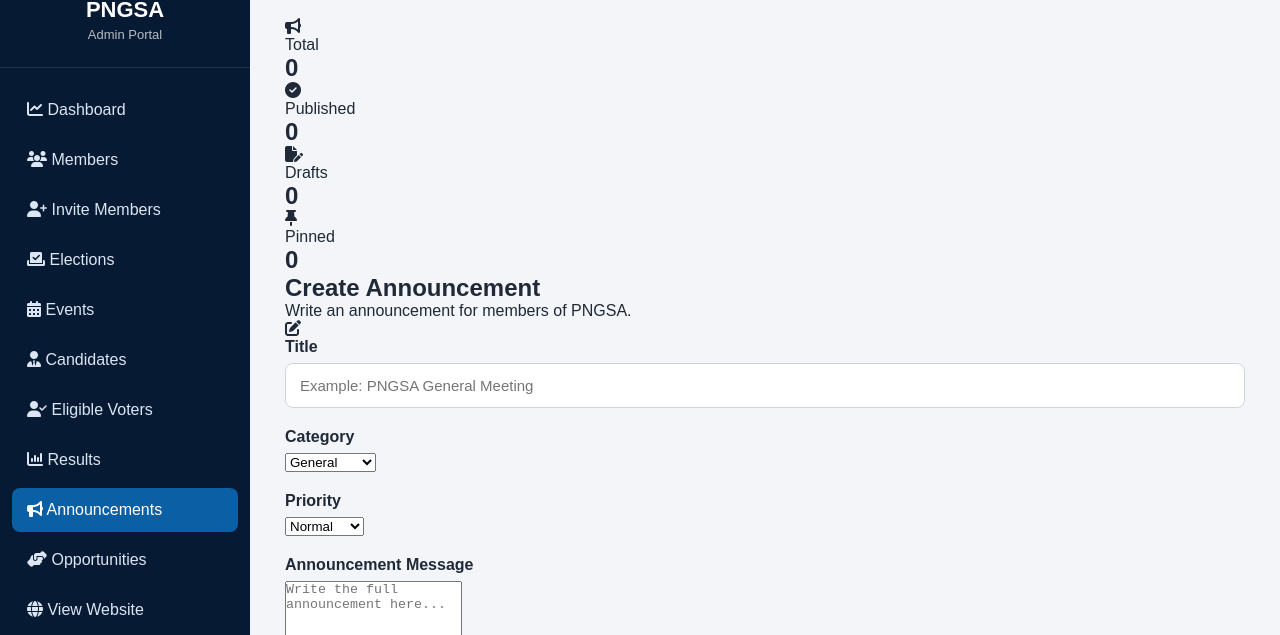
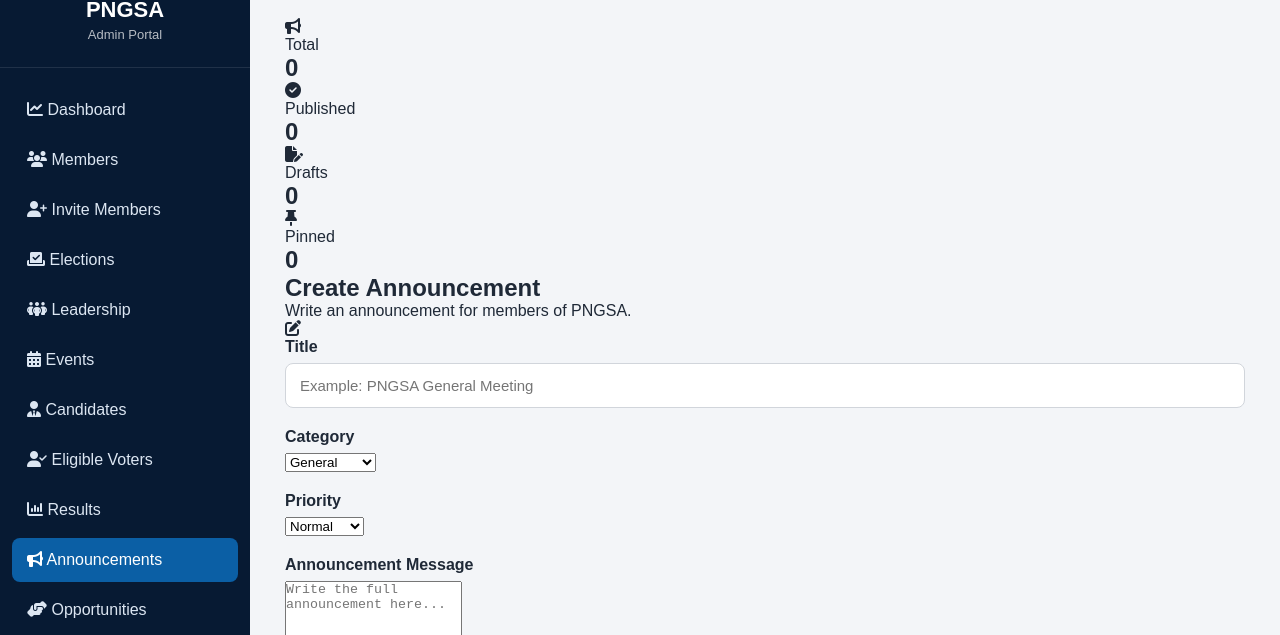
Before and after one commit to japhetkapak8-cpu/PNGSA-SDSU, a website with bundled scripts: page admin/announcements.html in a window 1280 px wide. Shown: the part 107-742 px from the top of the page. Built offline with nearby package versions, Linux system fonts and the light colour scheme; a script that the page names is missing.

Commit message:
Add leadership link to admin navigation

```diff
--- a/admin/announcements.html
+++ b/admin/announcements.html
@@ -60,6 +60,17 @@
                 <i class="fa-solid fa-check-to-slot"></i>
                 <span>Elections</span>
             </a>
+         <!-- LEADERSHIP -->
+
+        <a href="leadership.html">
+
+          <i class="fa-solid fa-people-group"></i>
+
+          <span>
+            Leadership
+          </span>
+
+        </a>
                 <!-- Events -->
             <a href="events.html">
                 <i class="fa-solid fa-calendar-days"></i>
```
Also changed, not shown: admin/candidates.html (+11 -0 lines), admin/chat-groups.html (+10 -0 lines), admin/dashboard.html (+1 -3 lines), admin/elections.html (+10 -0 lines), admin/events.html (+10 -0 lines), admin/invite-members.html (+10 -0 lines), admin/leadership.html (+1 -1 lines), admin/members.html (+10 -0 lines), admin/opportunities.html (+10 -0 lines), admin/results.html (+10 -0 lines), admin/voters.html (+10 -0 lines).
